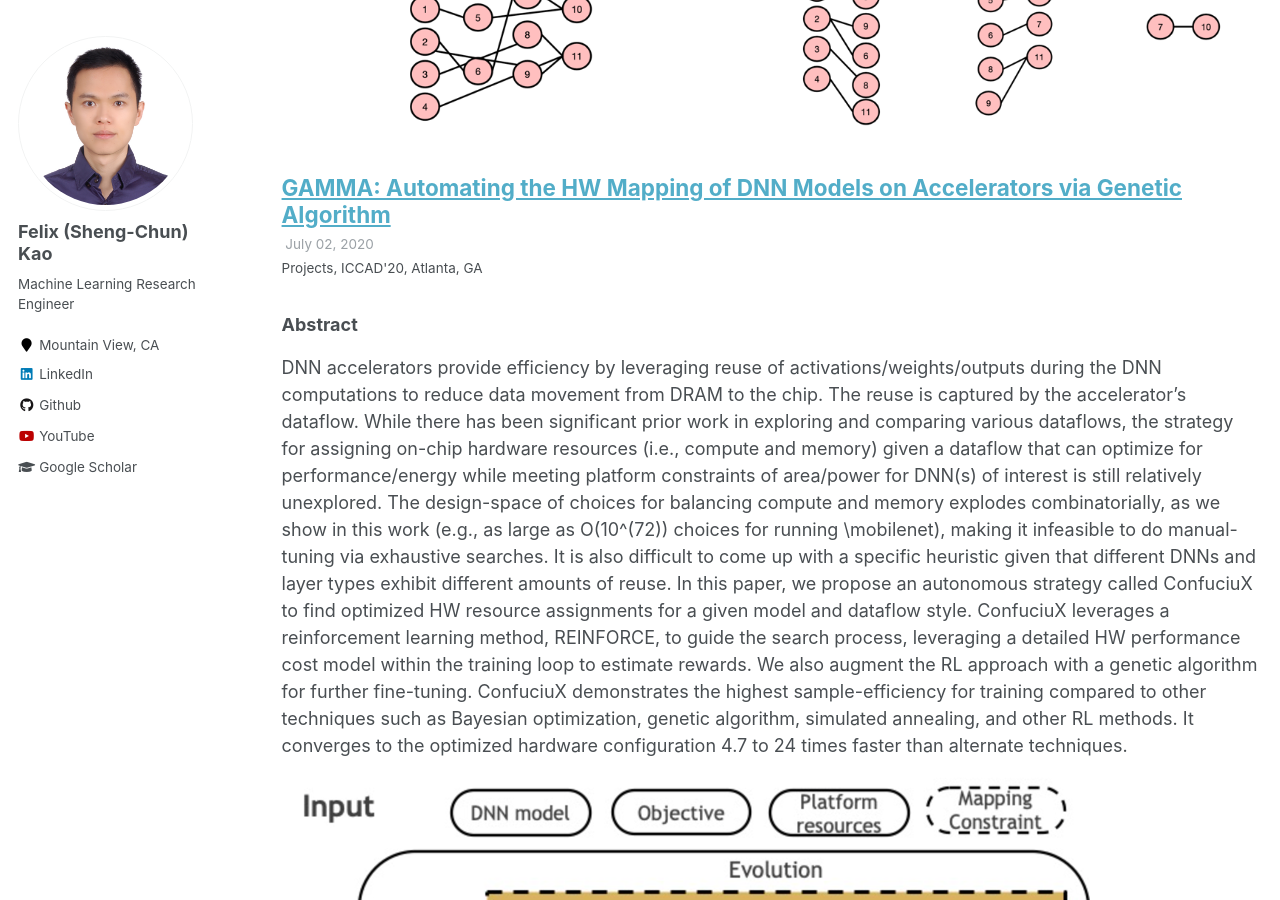
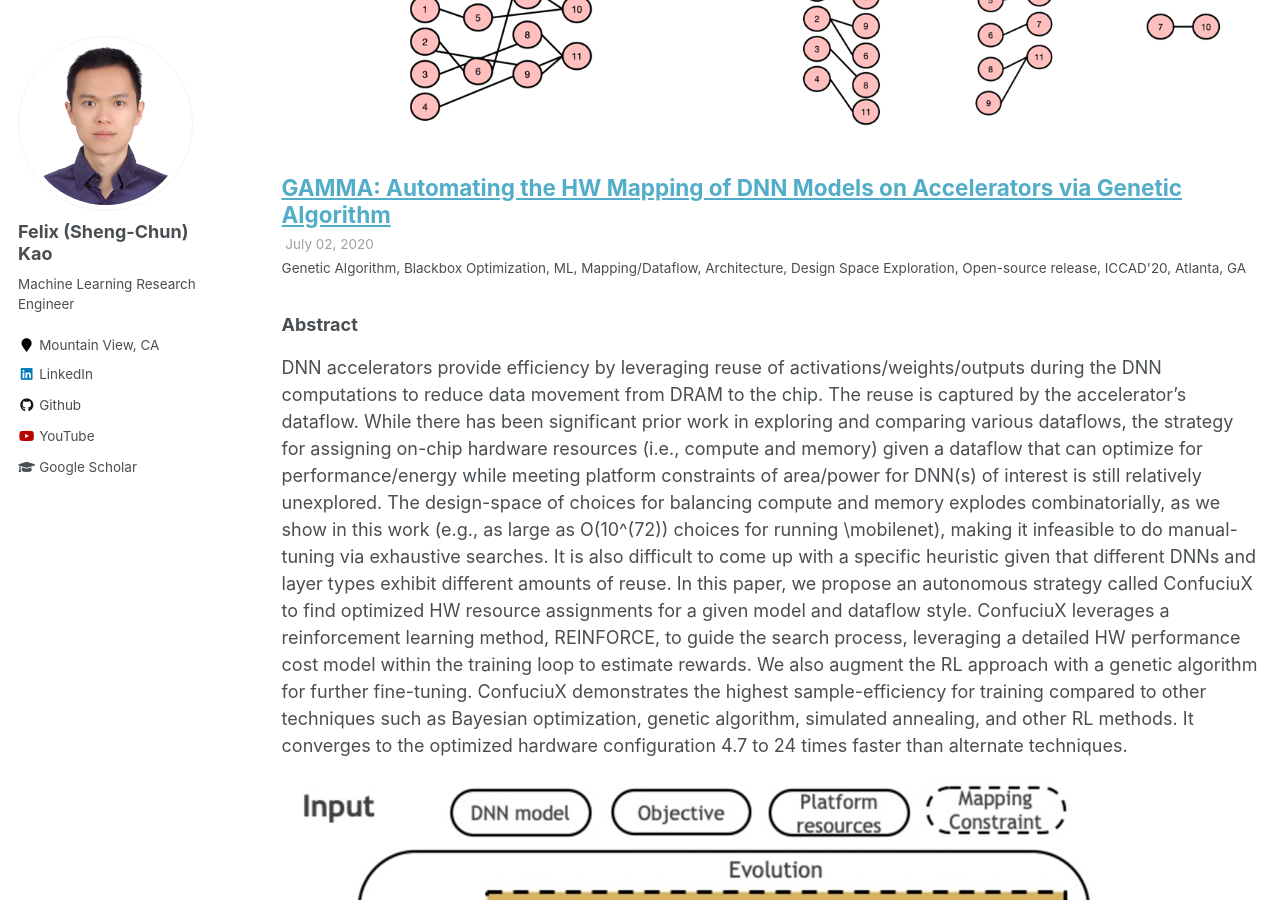
Before and after one commit to felix0901/felix, a Jekyll site: the page built from _pages/talks.html, in a window 1280 px wide and 900 px high, scrolled down 6302 px. Built offline with Jekyll 4.4.1, drawn with Linux system fonts in a browser that asks for light colours.

Commit message:
Update 1-gamma.md

```diff
--- a/_talks/1-gamma.md
+++ b/_talks/1-gamma.md
@@ -1,7 +1,7 @@
 ---
 title: "GAMMA: Automating the HW Mapping of DNN Models on Accelerators via Genetic Algorithm"
 collection: talks
-type: "Projects"
+type: "Genetic Algorithm, Blackbox Optimization, ML, Mapping/Dataflow, Architecture, Design Space Exploration, Open-source release"
 permalink: /talks/1-gamma
 venue: "ICCAD'20"
 date: 2020-07-02
```
